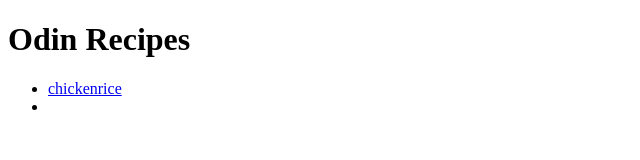
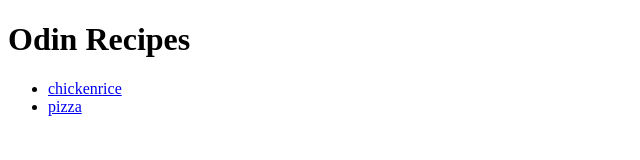
Before and after one commit to Jason-Hp/odin-recipes, a plain HTML site: page index.html in a window 1280 px wide. Shown: the full height of the page, 0-640 px from the left. Drawn offline with Linux system fonts and the light colour scheme.

Commit message:
In index.html, added name for link to pizza page

```diff
--- a/index.html
+++ b/index.html
@@ -8,7 +8,7 @@
     <h1>Odin Recipes</h1>
     <ul>
         <li><a href="recipes/chickenrice.html">chickenrice</a></li>
-        <li><a href="./recipes/pizza.html"</li>
+        <li><a href="./recipes/pizza.html">pizza</a></li>
     </ul>
 </body>
 </html>
```
